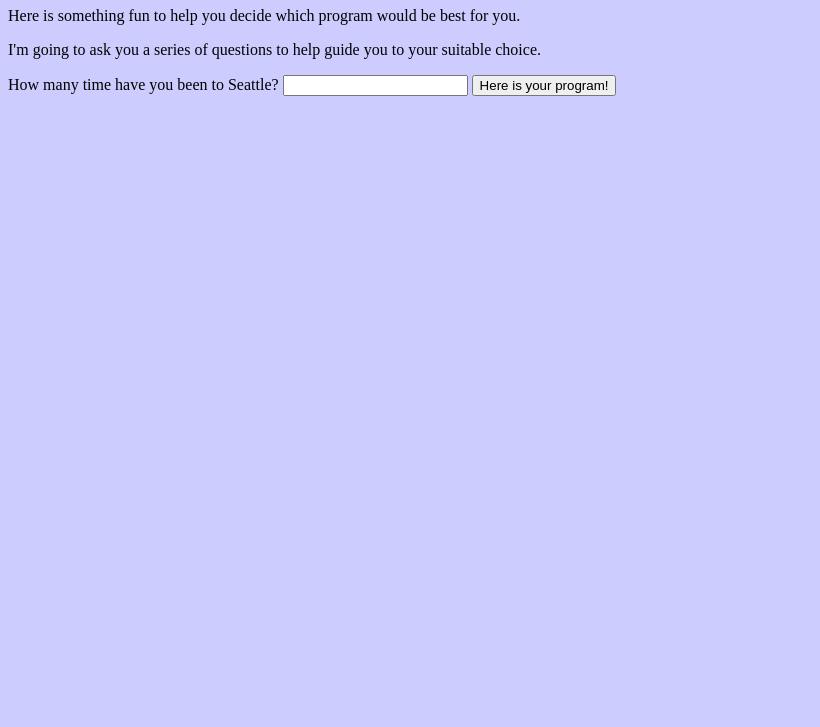
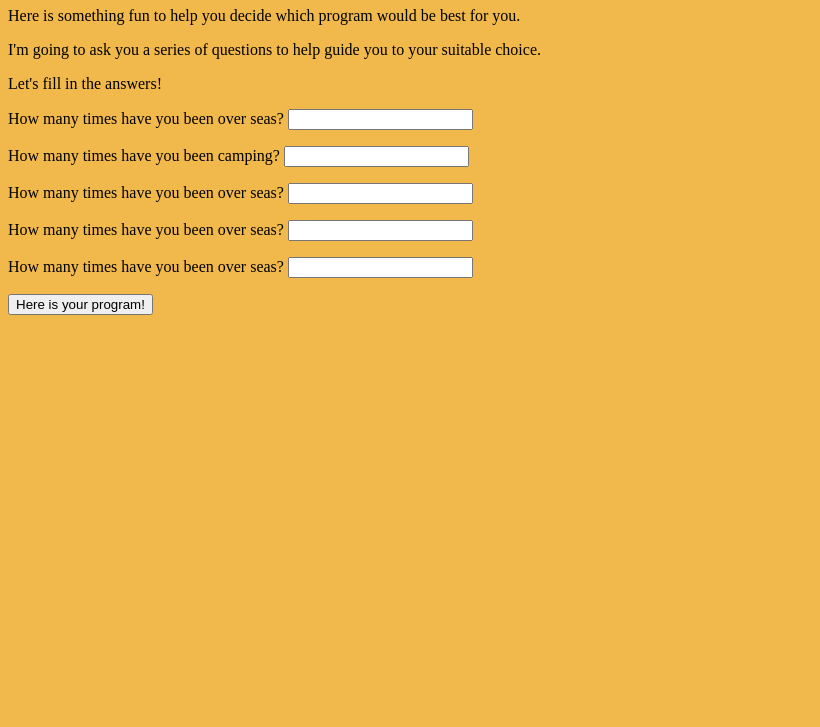
Before and after one commit to Darlene503/java-project, a plain HTML site: page index.html in a window 1280 px wide. Shown: the part 73-800 px from the top of the page, without its empty margins (0-820 px from the left). Drawn offline with Linux system fonts and the light colour scheme; a script that the page names is missing.

Commit message:
cleaning up js

```diff
--- a/css/styles.css
+++ b/css/styles.css
@@ -3,5 +3,5 @@
 }
 
 body {
-  background-color: rgb(204, 204, 255);
+  background-color: rgb(241, 185, 75);
 }
--- a/index.html
+++ b/index.html
@@ -11,25 +11,37 @@
 
     <p>Here is something fun to help you decide which program would be best for you.</p>
     <p>I'm going to ask you a series of questions to help guide you to your suitable choice.</p>
-    <p></p>
+
+    <p>Let's fill in the answers!</p>
 
     <form id="userInfo">
-      <label for="times">How many time have you been to Seattle?</label>
+      <p id="Error" class = "hidden"> make sure to fill in the blanks</p>
+      <p><label for="times">How many times have you been over seas? </label>
       <input id="times" type="text" name="times">
-      </label>
+      </label></p>
+
+      <p><label for="camp">How many times have you been camping? </label>
+        <input id="camp" type="text" name="camp">
+        </label></p>
+
+        <p><label for="times">How many times have you been over seas? </label>
+          <input id="times" type="text" name="times">
+          </label></p>
+
+          <p><label for="times">How many times have you been over seas? </label>
+            <input id="times" type="text" name="times">
+            </label></p>
+
+            <p><label for="times">How many times have you been over seas? </label>
+              <input id="times" type="text" name="times">
+              </label></p>
+
+
+    </label>
 
       <button type="submit">Here is your program!<!DOCTYPE html>
-      <html lang="en">
-      <head>
-        <meta charset="UTF-8">
-        <meta http-equiv="X-UA-Compatible" content="IE=edge">
-        <meta name="viewport" content="width=device-width, initial-scale=1.0">
-        <title>Document</title>
-      </head>
-      <body>
 
-      </body>
-      </html></button>
+  </button>
     </form>
 
     <div id="Python" class="hidden">
--- a/java.js
+++ b/java.js
@@ -1,4 +1,5 @@
 function hideResults() {
+  document.getElementById("Error").setAttribute("class", "hidden");
   document.getElementById("Javascript").setAttribute("class", "hidden");
   document.getElementById("C#").setAttribute("class", "hidden");
   document.getElementById("Python").setAttribute("class", "hidden");
@@ -10,9 +11,11 @@ window.onload = function() {
     event.preventDefault();
     hideResults();
     const times = parseInt(document.querySelector("input#number").value);
+    const camp = parseInt(document.querySelector("input#number").value);
+
   }
 
-  if (times >= 3 && height >= 10) {
+  if (times >= 3 && camp >= 10) {
     document.getElementById("Javascript").removeAttribute("class");
     document.getElementById("C#").removeAttribute("class");
     document.getElementById("Python").removeAttribute("class");
```
